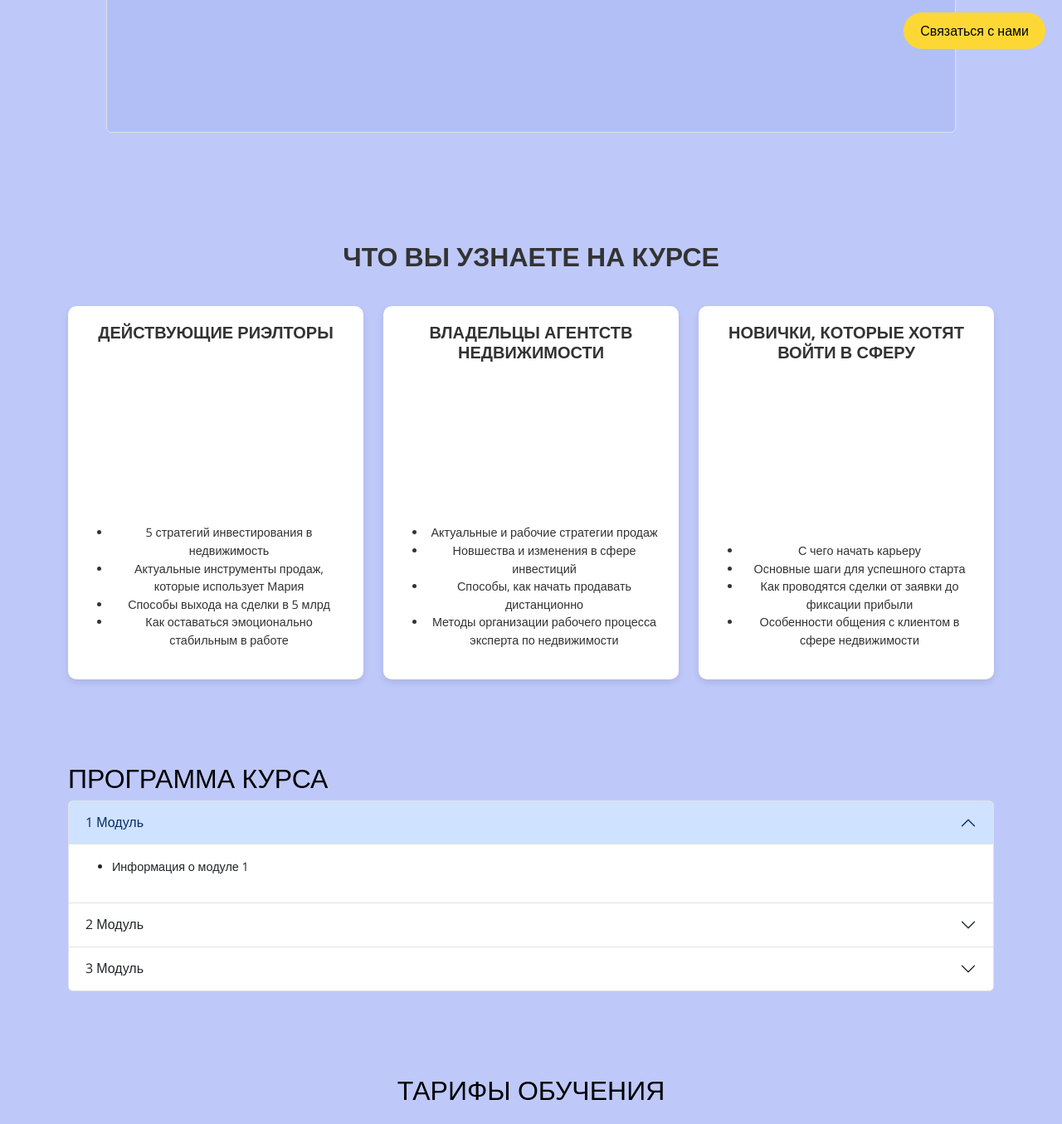
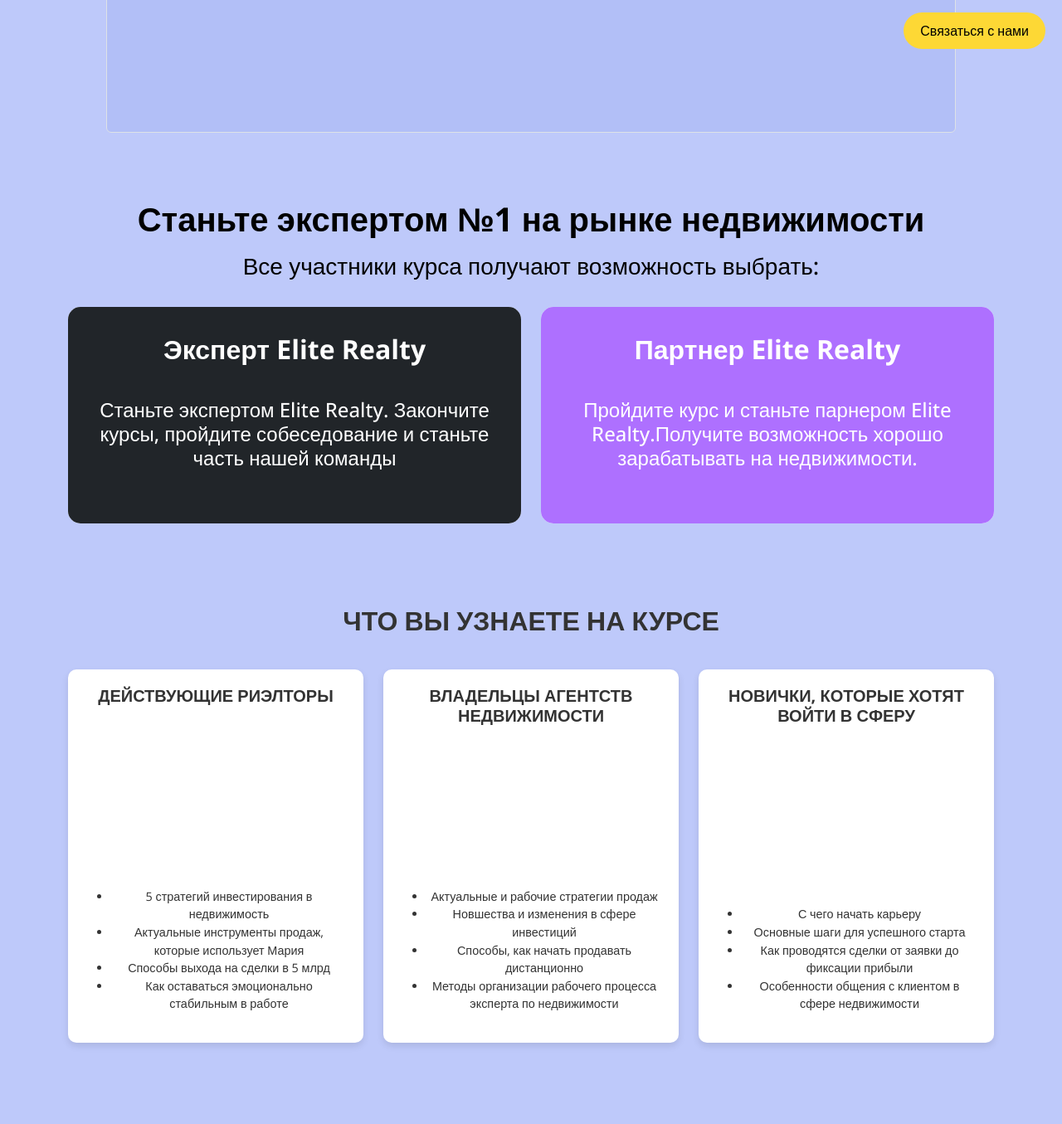
Before and after one commit to pmx-practice/webpractice, a PHP site: page / in a window 1280 px wide. Shown: the part 723-2078 px from the top of the page at 83% size. Run offline with PHP 8.4, Linux system fonts and the light colour scheme.

Commit message:
added section with course result

```diff
--- a/css/style.css
+++ b/css/style.css
@@ -57,8 +57,8 @@ body {
 
 .ask-question-btn-1 {
     position: fixed;
-    bottom: 10px; /* Устанавливаем кнопку внизу */
-    right: 20px;  /* Размещаем кнопку справа */
+    bottom: 10px;
+    right: 20px;
     z-index: 1050;
     background-color: #fdd835;
     color: #333;
@@ -315,3 +315,32 @@ body {
         max-width: 25%;
     }
 }
+.result{
+    display: flex;
+    justify-content: center;
+}
+.card-title{
+    color: #ffffff;
+    font-weight: bold;
+    text-align: center;
+}
+.card-text{
+    color: #ffffff;
+    text-align: center;
+}
+.resname{
+    font-weight: bold;
+    text-align: center;
+}
+.h3resname{
+    text-align: center;
+}
+.card{
+    border: none;
+    border-radius: 15px;
+}
+.card-body{
+    border: none;
+    border-radius: 15px;
+    background-color: #ae70ff;
+}
--- a/index.php
+++ b/index.php
@@ -26,8 +26,11 @@
     <section class="hero-section border rounded 3" id="home">
    <?php include'sections/Hero.php';?>
 </section>
+
+    <!--Course result section -->
+    <?php include'sections/result.php'; ?>
+
     <!-- Секция "Что вы узнаете на курсе" -->
-
     <?php include'sections/about_lesson.php';?>
 
     <!-- Секция программы курса -->
--- /dev/null
+++ b/sections/result.php
@@ -0,0 +1,26 @@
+<div class="container pb-5">
+    <div class="row">
+        <h1 class="resname col-sm-12 pb-2">Станьте экспертом №1 на рынке недвижимости</h1>
+        <h3 class="h3resname col-sm-12 pb-4">Все участники курса получают возможность выбрать:</h3>
+<div class="result">
+    <div class="row">
+  <div class="col-sm-6">
+    <div class="card">
+      <div class="card-body bg-dark">
+        <h2 class="card-title p-3">Эксперт Elite Realty</h2>
+        <h4 class="card-text p-3 pb-5">Станьте экспертом Elite Realty. Закончите курсы, пройдите собеседование и станьте часть нашей команды</h4>
+      </div>
+    </div>
+  </div>
+  <div class="col-sm-6">
+    <div class="card">
+      <div class="card-body">
+        <h2 class="card-title p-3">Партнер Elite Realty</h2>
+        <h4 class="card-text p-3 pb-5">Пройдите курс и станьте парнером Elite Realty.Получите возможность хорошо зарабатывать на недвижимости.</h4>
+      </div>
+    </div>
+  </div>
+</div>
+</div>
+</div>
+</div>
```
